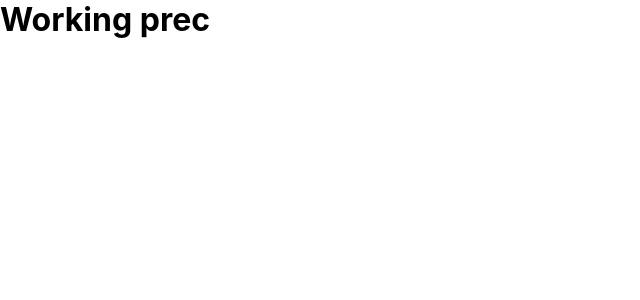
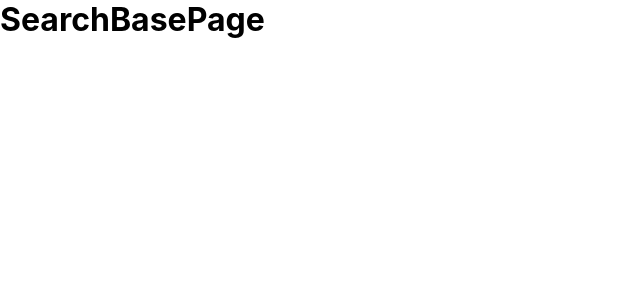
Before and after one commit to tigabum/prec-clone, a React (Create React App) app: page / in a window 1280 px wide. Shown: the top 300 px of the page, without its empty margins (0-640 px from the left). Built offline with nearby package versions, Linux system fonts and the light colour scheme.

Commit message:
feat: add routing path(#01)

```diff
--- a/package.json
+++ b/package.json
@@ -11,8 +11,11 @@
     "@testing-library/jest-dom": "^5.17.0",
     "@testing-library/react": "^13.4.0",
     "@testing-library/user-event": "^13.5.0",
+    "path-to-regex": "^1.3.8",
     "react": "^18.2.0",
     "react-dom": "^18.2.0",
+    "react-router": "^5.2.0",
+    "react-router-dom": "^5.2.0",
     "react-scripts": "5.0.1",
     "web-vitals": "^2.1.4"
   },
--- a/src/App.js
+++ b/src/App.js
@@ -1,11 +1,23 @@
 import { ThemeProvider, createTheme } from "@mui/material/styles";
+import { Switch, Route, Link, BrowserRouter } from "react-router-dom";
 import theme from "./theme";
-function App() {
-  return (
-    <ThemeProvider theme={theme}>
-      <h1>Working prec</h1>
-    </ThemeProvider>
-  );
-}
+import SearchBaseRoutes from "./apps/searchBase/routes";
+import Page404 from "./components/Page404";
+
+const App = () => (
+  <ThemeProvider theme={theme}>
+    <div>
+      <BrowserRouter>
+        <Switch>
+          <>
+            <SearchBaseRoutes />
+          </>
+          {/* <Route component={Page404} /> */}
+          {/* <Route path="*" exact={true} component={Page404} /> */}
+        </Switch>
+      </BrowserRouter>
+    </div>
+  </ThemeProvider>
+);
 
 export default App;
--- /dev/null
+++ b/src/apps/searchBase/pages/SearchBase/index.js
@@ -0,0 +1,11 @@
+import React from "react";
+
+function SearchBase() {
+  return (
+    <div>
+      <h1>SearchBasePage</h1>
+    </div>
+  );
+}
+
+export default SearchBase;
--- /dev/null
+++ b/src/apps/searchBase/path.js
@@ -0,0 +1,7 @@
+import RoutePath from "../../shared/utils/namedUrls";
+const basePath = "/";
+export default {
+  searchBase: new RoutePath(basePath),
+  searchBaseUsers: new RoutePath(`${basePath}p/:uuid`),
+  usersProfile: new RoutePath(`${basePath}user-profile/:uuid`),
+};
--- /dev/null
+++ b/src/apps/searchBase/routes.js
@@ -0,0 +1,29 @@
+import { Route, Switch } from "react-router-dom";
+import paths from "../../paths";
+import SearchBase from "./pages/SearchBase";
+
+const BaseRoutes = () => {
+  return (
+    <Route
+      path={[
+        paths.searchBasePaths.searchBase.pattern,
+        paths.searchBasePaths.searchBaseUsers.pattern,
+        paths.searchBasePaths.usersProfile.pattern,
+      ]}
+      exact
+    >
+      <Switch>
+        <Route
+          path={[
+            paths.searchBasePaths.searchBase.pattern,
+            paths.searchBasePaths.searchBaseUsers.pattern,
+          ]}
+          exact
+          component={SearchBase}
+        ></Route>
+      </Switch>
+    </Route>
+  );
+};
+
+export default BaseRoutes;
--- /dev/null
+++ b/src/components/Page404/index.js
@@ -0,0 +1,5 @@
+import React from "react";
+
+const Page404 = () => <h1>Ooops!</h1>;
+
+export default Page404;
--- /dev/null
+++ b/src/paths.js
@@ -0,0 +1,5 @@
+import searchBasePaths from "./apps/searchBase/path";
+
+export default {
+  searchBasePaths,
+};
--- /dev/null
+++ b/src/shared/utils/namedUrls.js
@@ -0,0 +1,15 @@
+import { compile } from "path-to-regex";
+
+class RoutePath {
+  reverse(params) {
+    const reversed = compile(this.pattern);
+    return reversed(params);
+  }
+
+  constructor(pattern) {
+    if (!pattern) throw new Error("`pattern` is required");
+    this.pattern = pattern;
+  }
+}
+
+export default RoutePath;
```
Also changed, not shown: src/apps/searchBase/pages/SearchBase/styles.css (added), 1 other file (tests, documents, lock files or other folders).
